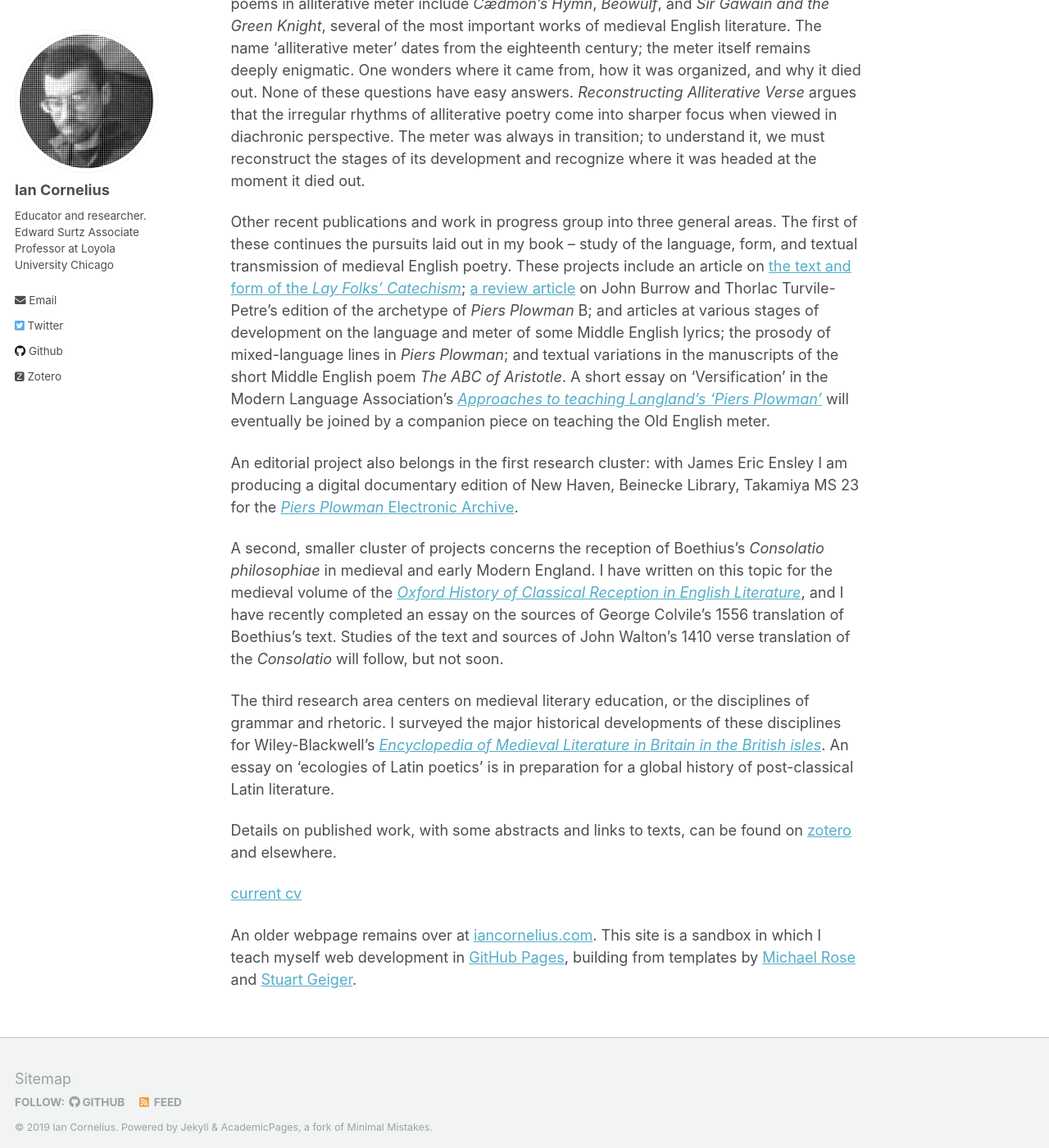
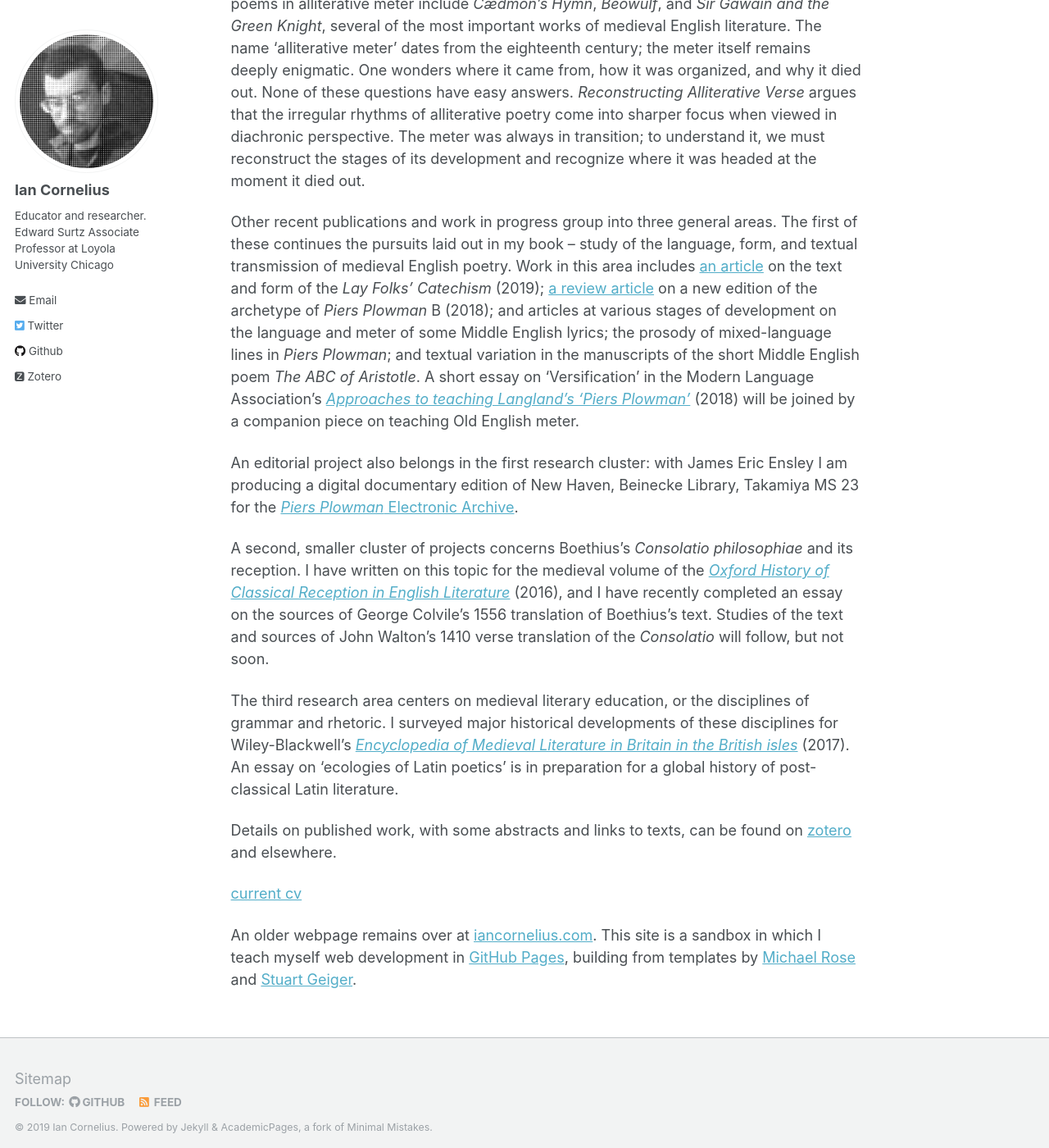
Before and after one commit to icornelius/icornelius.github.io, a Jekyll site: the page built from _pages/about.md, in a window 1280 px wide and 1400 px high, scrolled down 675 px. Shown: the whole window at 82% size. Built offline with Jekyll 4.4.1, drawn with Linux system fonts in a browser that asks for light colours; some web fonts are replaced.

Commit message:
revision to 'about.md' (4/?)

```diff
--- a/_pages/about.md
+++ b/_pages/about.md
@@ -31,25 +31,25 @@ to understand it, we must reconstruct the stages of its development and recogniz
 
 Other recent publications and work in progress group into three general areas.
 The first of these continues the pursuits laid out in my book -- study of the language, form, and textual transmission of medieval English poetry.
-These projects include
-an article on [the text and form of the *Lay Folks' Catechism*](https://academic.oup.com/res/article-abstract/70/293/14/5232559);
-[a review article](https://www.brepolsonline.net/doi/10.1484/J.YLS.5.116161) on John Burrow and Thorlac Turvile-Petre's edition of the archetype of *Piers Plowman* B;
+Work in this area includes
+[an article](https://academic.oup.com/res/article-abstract/70/293/14/5232559) on the text and form of the *Lay Folks' Catechism* (2019);
+[a review article](https://www.brepolsonline.net/doi/10.1484/J.YLS.5.116161) on a new edition of the archetype of *Piers Plowman* B (2018);
 and articles at various stages of development on the language and meter of some Middle English lyrics;
 the prosody of mixed-language lines in *Piers Plowman*;
-and textual variations in the manuscripts of the short Middle English poem *The ABC of Aristotle*.
-A short essay on 'Versification' in the Modern Language Association's [*Approaches to teaching Langland's 'Piers Plowman'*](https://www.mla.org/Publications/Bookstore/Approaches-to-Teaching-World-Literature/Approaches-to-Teaching-Langland-s-Piers-Plowman)
-will eventually be joined by a companion piece on teaching the Old English meter.
+and textual variation in the manuscripts of the short Middle English poem *The ABC of Aristotle*.
+A short essay on 'Versification' in the Modern Language Association's [*Approaches to teaching Langland's 'Piers Plowman'*](https://www.mla.org/Publications/Bookstore/Approaches-to-Teaching-World-Literature/Approaches-to-Teaching-Langland-s-Piers-Plowman) (2018)
+will be joined by a companion piece on teaching Old English meter.
 
 An editorial project also belongs in the first research cluster:
 with James Eric Ensley I am producing a digital documentary edition of New Haven, Beinecke Library, Takamiya MS 23 for the [*Piers Plowman* Electronic Archive](http://piers.chass.ncsu.edu/).
 
-A second, smaller cluster of projects concerns the reception of Boethius's *Consolatio philosophiae* in medieval and early Modern England.
-I have written on this topic for the medieval volume of the [*Oxford History of Classical Reception in English Literature*](https://www.oxfordscholarship.com/view/10.1093/acprof:oso/9780199587230.001.0001/acprof-9780199587230-chapter-14),
+A second, smaller cluster of projects concerns Boethius's *Consolatio philosophiae* and its reception.
+I have written on this topic for the medieval volume of the [*Oxford History of Classical Reception in English Literature*](https://www.oxfordscholarship.com/view/10.1093/acprof:oso/9780199587230.001.0001/acprof-9780199587230-chapter-14) (2016),
 and I have recently completed an essay on the sources of George Colvile's 1556 translation of Boethius's text.
 Studies of the text and sources of John Walton's 1410 verse translation of the *Consolatio* will follow, but not soon.
 
 The third research area centers on medieval literary education, or the disciplines of grammar and rhetoric.
-I surveyed the major historical developments of these disciplines for Wiley-Blackwell's [*Encyclopedia of Medieval Literature in Britain in the British isles*](https://onlinelibrary.wiley.com/doi/abs/10.1002/9781118396957.wbemlb492).
+I surveyed major historical developments of these disciplines for Wiley-Blackwell's [*Encyclopedia of Medieval Literature in Britain in the British isles*](https://onlinelibrary.wiley.com/doi/abs/10.1002/9781118396957.wbemlb492) (2017).
 An essay on 'ecologies of Latin poetics' is in preparation for a global history of post-classical Latin literature.
 
 Details on published work, with some abstracts and links to texts, can be found on [zotero](https://www.zotero.org/irc7) and elsewhere.
```
